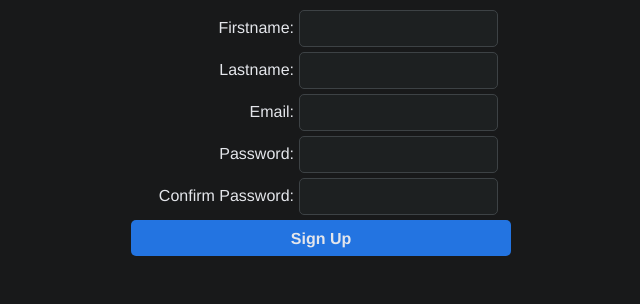
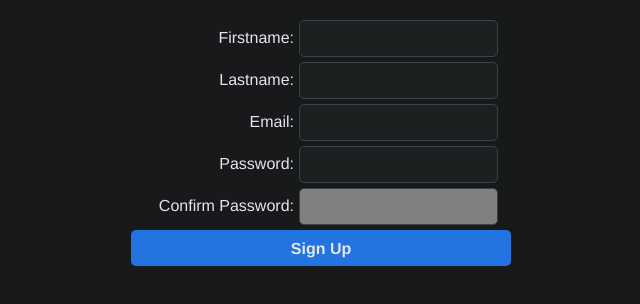
Before and after one commit to p0lbang/labexer09, a React (Create React App) app: page / in a window 1280 px wide. Shown: the top 304 px of the page, without its empty margins (319-959 px from the left). Built offline with nearby package versions, Linux system fonts and the light colour scheme.

Commit message:
remove not needed stuff

```diff
--- a/src/App.css
+++ b/src/App.css
@@ -19,7 +19,7 @@ form {
     margin: auto;
     text-align: center;
     width: 380px;
-    margin-top: 10px;
+    margin-top: 20px;
 }
 
 .label {
@@ -41,6 +41,7 @@ span.errorMessage {
     overflow-inline: unset;
     padding-left: 5px;
     color: red;
+    margin-top: 12px;
 }
 
 #btnSignUp {
@@ -55,7 +56,7 @@ span.errorMessage {
     color: var(--main-text-color);
 }
 
-input{
+input {
     margin-bottom: 5px;
     color: rgb(213, 209, 204);
     background-color: #1d2021;
@@ -63,3 +64,7 @@ input{
     padding: 10px;
     border: 1px solid #3d4245;
 }
+
+input:disabled {
+    background-color: gray;
+}
--- a/src/Form.js
+++ b/src/Form.js
@@ -42,22 +42,16 @@ class Form extends React.Component {
   }
 
   formSubmit(e) {
-    e.preventDefault();
     if (!validatePassword(this.state.password)) {
+      e.preventDefault();
       alert("invalid password")
       return;
     }
 
     if (this.state.password !== this.state.repeatpassword) {
+      e.preventDefault();
       alert("passwords does not match");
       return;
-    }
-
-    alert("congrats new player");
-    let inputs = document.getElementsByClassName("input");
-    for (let index = 0; index < inputs.length; index++) {
-      const element = inputs[index];
-      element.value = "";
     }
   }
 
```
